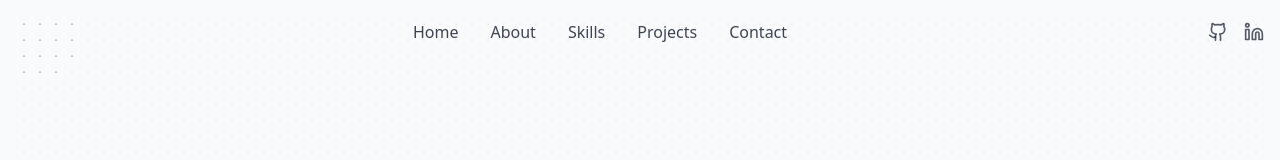
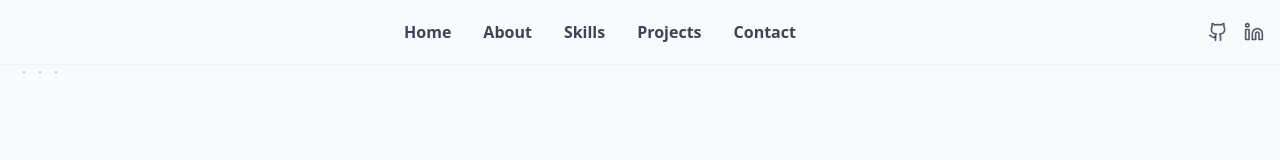
Before and after one commit to DarthCoder-afk/react-portfolio, a React (Vite) app: page / in a window 1280 px wide. Shown: the top 160 px of the page. Built offline with nearby package versions, Linux system fonts and the light colour scheme.

Commit message:
changed navbar

```diff
--- a/src/components/NavBar.jsx
+++ b/src/components/NavBar.jsx
@@ -24,7 +24,7 @@ export const NavBar = () => {
         return () => window.removeEventListener("scroll", handleScroll);
     }, []);
 
-    return <nav className={cn("fixed w-full z-40 transition-all duration-200",
+    return <nav className={cn("fixed w-full z-40 font-semibold shadow-xs bg-[#f8fafc] transition-all duration-200",
         Scrolled ? "py-3 bg-secondary/10 backdrop-blur-lg shadow-lg" : "py-5",
     )}>
         <div className="container mx-auto flex items-center justify-between px-4">
```
